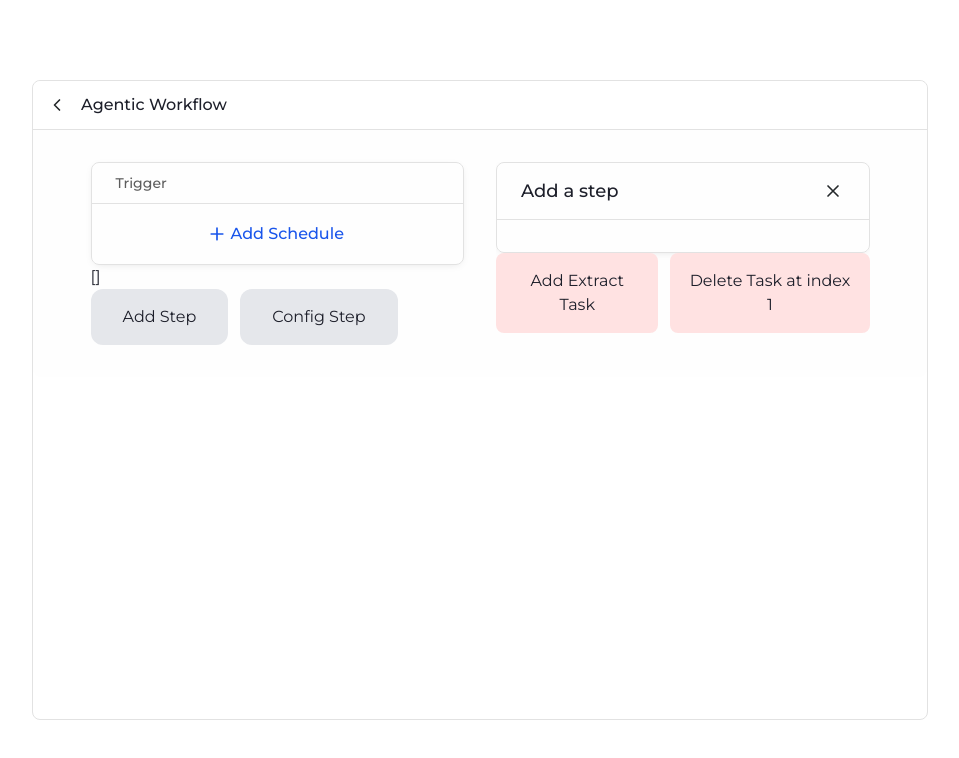
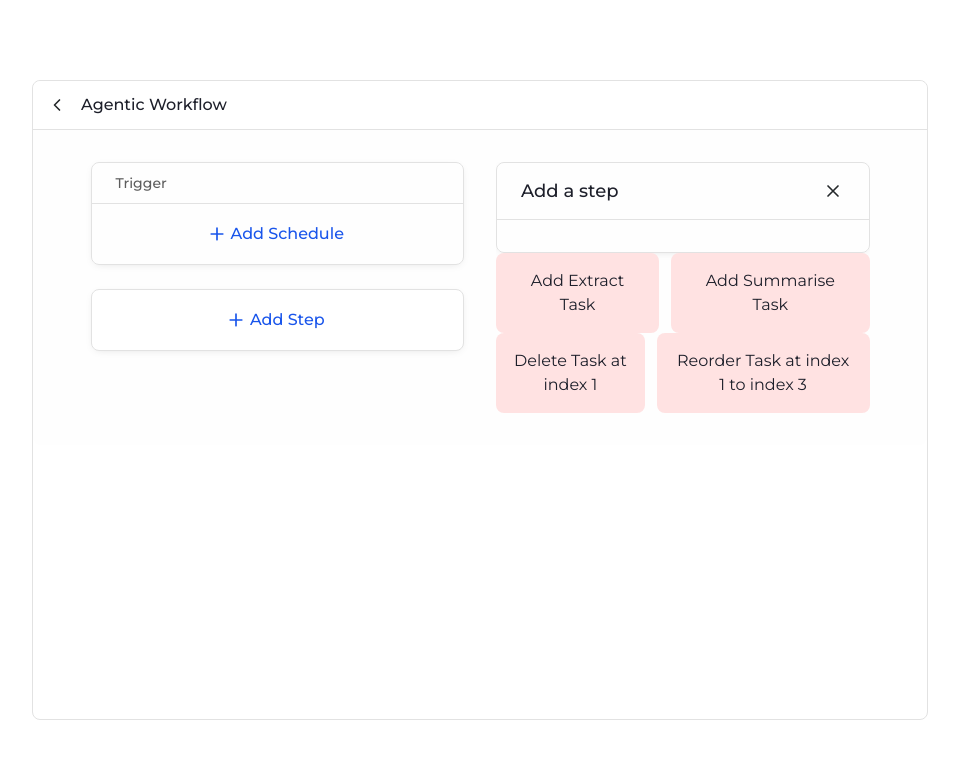
Before and after one commit to wjlee299/frontend-intern-assessment, a Next.js app: page / in a window 1280 px wide. Both pictures are taken after a click on the button "Add Step". Shown: the top 758 px of the page, without its empty margins (160-1119 px from the left). Built offline with nearby package versions, Linux system fonts and the light colour scheme.

Commit message:
Created pipeline elements UI and testing dynamic pipeline render.

```diff
--- a/app/components/configmenu/AddStepMenu.tsx
+++ b/app/components/configmenu/AddStepMenu.tsx
@@ -3,7 +3,7 @@ import MenuTemplate from "./MenuTemplate";
 import { useWorkflowContext } from "@/app/contexts/WorkflowContext";
 
 const AddStepMenu = () => {
-  const { addWorkflowStep, deleteWorkflowStep } = useWorkflowContext();
+  const { addWorkflowStep, deleteWorkflowStep, reorderWorkflowStep } = useWorkflowContext();
   return (
     <div>
       <MenuTemplate menuTitle="Add a step"></MenuTemplate>
@@ -15,10 +15,24 @@ const AddStepMenu = () => {
           Add Extract Task
         </button>
         <button
+          onClick={() => addWorkflowStep("Summarise")}
+          className="rounded-lg bg-red-100 p-4"
+        >
+          Add Summarise Task
+        </button>
+      </div>
+          <div className="flex gap-3">
+              <button
           onClick={() => deleteWorkflowStep(1)}
           className="rounded-lg bg-red-100 p-4"
         >
           Delete Task at index 1
+              </button>
+              <button
+          onClick={() => reorderWorkflowStep(1, 3)}
+          className="rounded-lg bg-red-100 p-4"
+        >
+          Reorder Task at index 1 to index 3
         </button>
       </div>
     </div>
--- a/app/components/sections/WorkflowSection.tsx
+++ b/app/components/sections/WorkflowSection.tsx
@@ -1,32 +1,25 @@
-"use client"
+"use client";
 import TriggerScheduleBox from "../workflow/TriggerScheduleBox";
 import { useConfigMenuContext } from "@/app/contexts/ConfigMenuContext";
 import { useWorkflowContext } from "@/app/contexts/WorkflowContext";
+import AddStepBox from "../workflow/AddStepBox";
+import WorkflowStepBox from "../workflow/WorkflowStepBox";
 
 const WorkflowSection = () => {
-    const { openConfigMenu, openAddStepMenu } = useConfigMenuContext();
-    const { workflowPipeline } = useWorkflowContext();
+  const { workflowPipeline } = useWorkflowContext();
 
   return (
-    <div className="w-[45%]">
-          <TriggerScheduleBox></TriggerScheduleBox>
-          <div>{ JSON.stringify(workflowPipeline)}</div>
+    <div className="flex w-[45%] flex-col gap-6">
+      <TriggerScheduleBox></TriggerScheduleBox>
+      {workflowPipeline.map((workflowStep, index) => (
+        <WorkflowStepBox
+          action={workflowStep.action}
+          index={workflowStep.index}
+          key={index}
+        ></WorkflowStepBox>
+      ))}
 
-      {/* for testing config menu context */}
-      <div className="flex gap-3">
-        <button
-          onClick={() => openAddStepMenu()}
-          className="cursor-pointer rounded-xl bg-gray-200 px-8 py-4 hover:bg-gray-300"
-        >
-          Add Step
-        </button>
-        <button
-          onClick={() => openConfigMenu([{ optionName: "Test 1" }, { optionName: "Test 2" }])}
-          className="cursor-pointer rounded-xl bg-gray-200 px-8 py-4 hover:bg-gray-300"
-        >
-          Config Step
-        </button>
-      </div>
+      <AddStepBox></AddStepBox>
     </div>
   );
 };
--- /dev/null
+++ b/app/components/workflow/AddStepBox.tsx
@@ -0,0 +1,14 @@
+import React from "react";
+import AddBtn from "../buttons/AddBtn";
+
+const AddStepBox = () => {
+  return (
+    <div className="w-full rounded-lg border border-neutral-n30 bg-neutral-n0 shadow-[0_2px_10px_-4px_rgba(0,0,0,0.15)]">
+      <div className="flex w-full justify-center py-4">
+        <AddBtn label="Add Step" action="ADDSTEP" showLabel={true}></AddBtn>
+      </div>
+    </div>
+  );
+};
+
+export default AddStepBox;
--- /dev/null
+++ b/app/components/workflow/WorkflowStepBox.tsx
@@ -0,0 +1,26 @@
+import React from "react";
+import { WorkflowStep } from "@/app/models/WorkflowModel";
+import GripIcon from "@/app/assets/icons/grip-vertical.svg";
+import EllipsisIcon from "@/app/assets/icons/ellipsis-vertical.svg";
+
+const WorkflowStepBox: React.FC<WorkflowStep> = ({ index, action }) => {
+  return (
+    <div className="group relative w-full rounded-lg border border-neutral-n30 bg-neutral-n0 shadow-[0_2px_10px_-4px_rgba(0,0,0,0.15)]">
+      <button className="absolute top-0 bottom-0 left-2 my-auto h-6 w-6 cursor-pointer text-neutral-n0 group-hover:text-neutral-n50 active:text-neutral-n200">
+        <GripIcon></GripIcon>
+      </button>
+      <div className="body-03 flex w-full items-center gap-4 px-9 py-4 text-neutral-n700">
+        <h1>{index}</h1>
+        <div className="h-8 w-8 rounded-lg border border-neutral-n30">
+          {action.icon}
+        </div>
+        <h1>{action.stepName}</h1>
+      </div>
+      <button className="absolute top-0 right-2 bottom-0 my-auto h-5 w-5 cursor-pointer text-neutral-n0 group-hover:text-neutral-n50 focus:text-neutral-n200 active:text-neutral-n200">
+        <EllipsisIcon></EllipsisIcon>
+      </button>
+    </div>
+  );
+};
+
+export default WorkflowStepBox;
--- a/app/contexts/WorkflowContext.tsx
+++ b/app/contexts/WorkflowContext.tsx
@@ -28,9 +28,11 @@ const WorkflowContext = createContext<WorkflowContextType | undefined>(
 export function WorkflowProvider({ children }: { children: ReactNode }) {
   const [workflowPipeline, setWorkflowPipeline] = useState<WorkflowStep[]>([]);
 
+  // add new workflow step into pipeline with default config values
   const addWorkflowStep = (actionName: string) => {
     const newStepIndex = workflowPipeline.length;
-    var actionType = undefined;
+      var actionType = undefined;
+
 
     switch (actionName) {
       case "Search":
@@ -68,12 +70,30 @@ export function WorkflowProvider({ children }: { children: ReactNode }) {
     );
   };
 
-  const updateWorkflowStepConfigs = (updatedWorkflowStep: WorkflowStep) => {};
+  // update entire WorkflowStep object in the pipeline
+  const updateWorkflowStepConfigs = (updatedWorkflowStep: WorkflowStep) => {
+    setWorkflowPipeline((prevSteps) =>
+      prevSteps.map((step) =>
+        step.index === updatedWorkflowStep.index ? updatedWorkflowStep : step,
+      ),
+    );
+  };
 
+  // extract step from pipeline and put it in the new index position
+  // re-number indices so that they stay sequential
   const reorderWorkflowStep = (
     originalStepIndex: number,
     newStepIndex: number,
-  ) => {};
+  ) => {
+    setWorkflowPipeline((prevSteps) => {
+      const updatedPipeline = [...prevSteps];
+
+      const movedStep = updatedPipeline.splice(originalStepIndex, 1);
+      updatedPipeline.splice(newStepIndex, 0, movedStep[0]);
+
+      return updatedPipeline.map((step, idx) => ({ ...step, index: idx }));
+    });
+  };
 
   return (
     <WorkflowContext.Provider
--- a/app/models/ActionsModel.tsx
+++ b/app/models/ActionsModel.tsx
@@ -16,6 +16,7 @@ import {
 export interface Action {
   actionName: string;
   actionDesc: string;
+  stepName: string; // string displayed in the pipeline step box
   icon: React.ReactNode;
 }
 
@@ -24,7 +25,8 @@ export class TaskAction implements Action {
   constructor(
     public actionName: string = "Tasks",
     public actionDesc: string = "Add smart automations like extracting and summarising",
-    public icon: React.ReactNode = TaskActionIcon,
+    public stepName: string = "",
+    public icon: React.ReactNode = <TaskActionIcon />,
     public configOptions: ConfigOption[] = [],
   ) {}
 }
@@ -33,14 +35,20 @@ export class SearchAction implements Action {
   constructor(
     public actionName: string = "Search",
     public actionDesc: string = "Get text or data from uploaded repository or web",
-    public icon: React.ReactNode = SearchActionIcon,
+    public stepName: string = "Search from repository or web",
+    public icon: React.ReactNode = <SearchActionIcon />,
     public configOptions: ConfigOption[] = [],
   ) {}
 }
 
 export class ExtractTask extends TaskAction {
   constructor() {
-    super("Extract", "Get data from Word, PDF or PPT files", ExtractTaskIcon, [
+    super(
+      "Extract",
+      "Get data from Word, PDF or PPT files",
+      "Extract relevant content",
+      <ExtractTaskIcon />,
+      [
         {
           optionName: "Prompt",
           textInput: "",
@@ -58,7 +66,8 @@ export class ExtractTask extends TaskAction {
           max: 1500,
           step: 50,
         } as SliderConfigOption,
-    ]);
+      ],
+    );
   }
 }
 
@@ -67,7 +76,8 @@ export class SummariseTask extends TaskAction {
     super(
       "Summarise",
       "Condense text to your preferred length",
-      SummariseTaskIcon,
+      "Summarise text content",
+      <SummariseTaskIcon />,
       [
         {
           optionName: "Summary Approach",
@@ -93,7 +103,12 @@ export class SummariseTask extends TaskAction {
 
 export class WriteTask extends TaskAction {
   constructor() {
-    super("Write", "Draft sentences, paragraphs or sections", WriteTaskIcon, [
+    super(
+      "Write",
+      "Draft sentences, paragraphs or sections",
+      "Write text content",
+      <WriteTaskIcon />,
+      [
         {
           optionName: "Prompt",
           textInput: "",
@@ -111,6 +126,7 @@ export class WriteTask extends TaskAction {
           max: 1500,
           step: 50,
         } as SliderConfigOption,
-    ]);
+      ],
+    );
   }
 }
```
Lines whose indentation alone changed are shown as unchanged.
